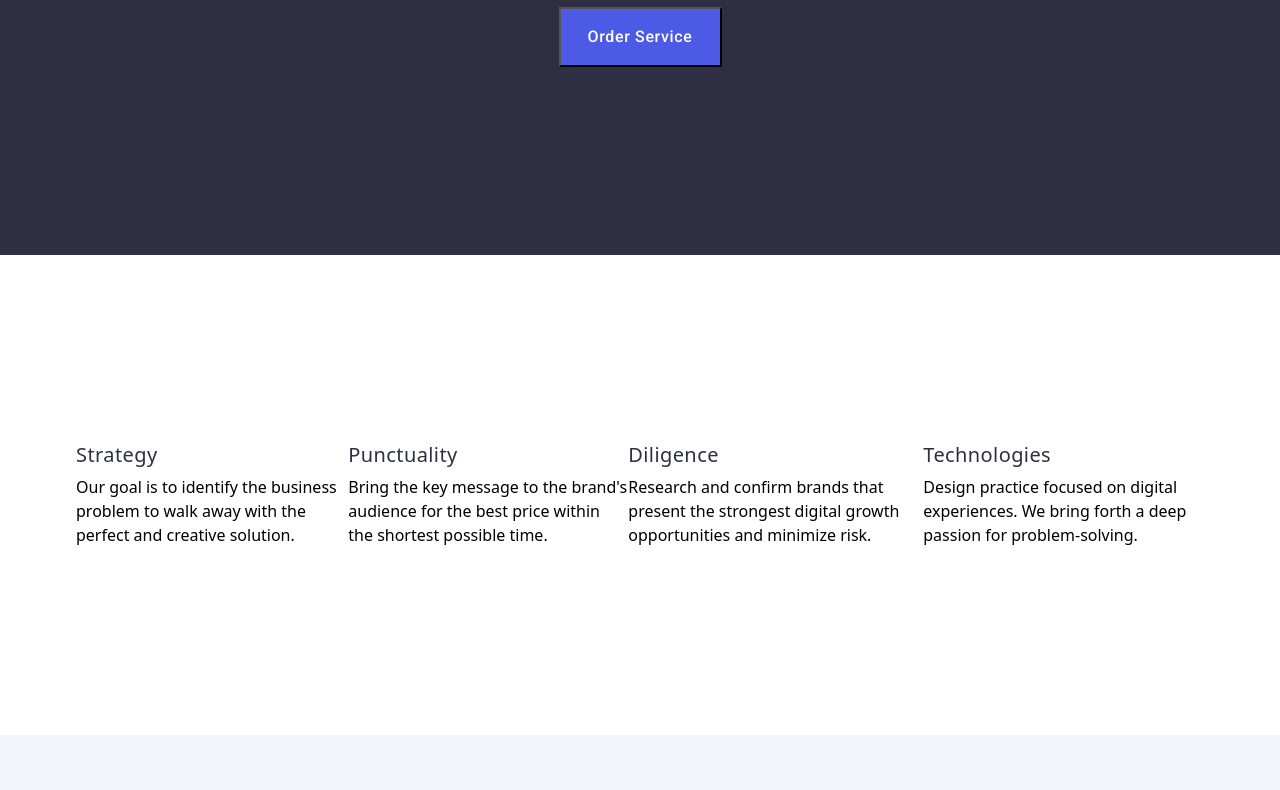
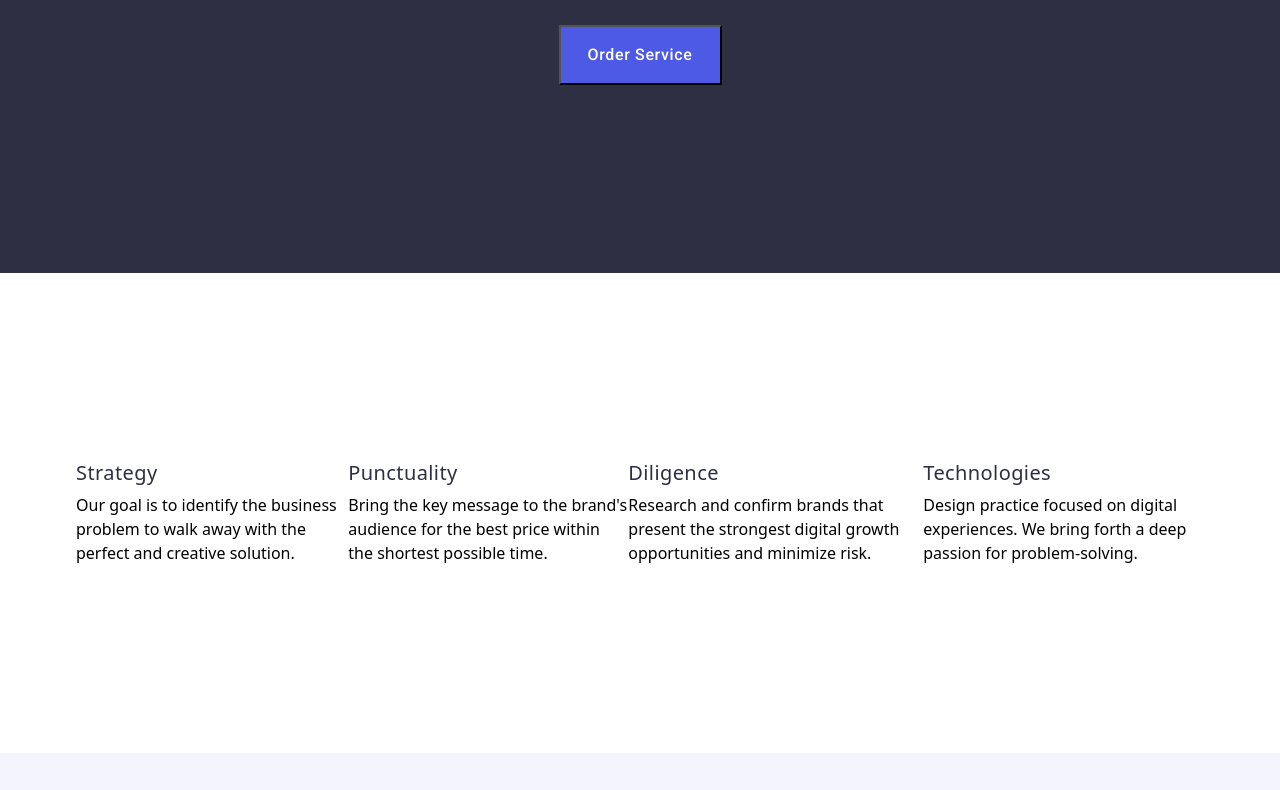
Before and after one commit to AnnetaDe/goit-markup-hw-03, a plain HTML site: page index.html in a window 1280 px wide. Shown: the part 448-1238 px from the top of the page. Drawn offline with nearby package versions, Linux system fonts and the light colour scheme.

Commit message:
Update index.html

```diff
--- a/index.html
+++ b/index.html
@@ -9,7 +9,8 @@
     <link rel="preconnect" href="https://fonts.gstatic.com" crossorigin>
     <link href="https://fonts.googleapis.com/css2?family=Raleway:wght@700&family=Roboto:wght@400;500;700&display=swap"
         rel="stylesheet">
-    <link rel="stylesheet" href="github.com/sindresorhus/modern-normalize/blob/main/modern-normalize.css">
+    <link rel="stylesheet" href="node_modules/modern-normalize/modern-normalize.css">
+    ">
     <link rel="stylesheet" href="css/styles.css">
 </head>
 
```
